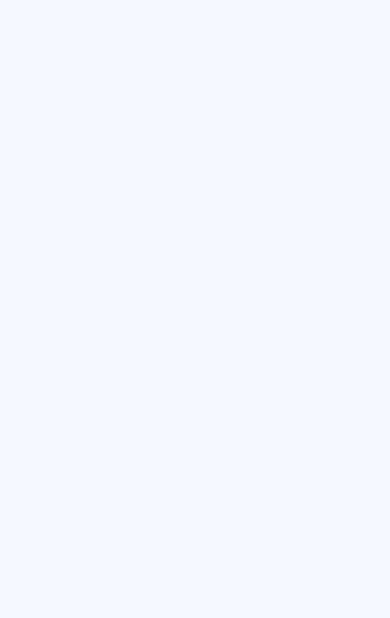
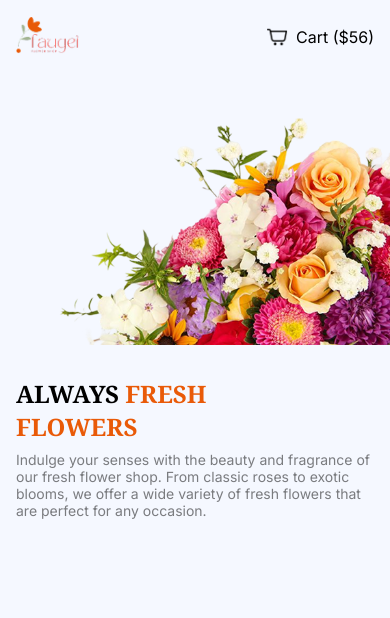
Before and after one commit to Mostafiz002/A2, a plain HTML site: page index.html in a window 390 px wide. Drawn offline with Linux system fonts and the light colour scheme.

Commit message:
added responsive navbar and banner section

```diff
--- a/index.html
+++ b/index.html
@@ -12,7 +12,38 @@
     <title>Assignment 2</title>
   </head>
   <body>
-    <header></header>
+    <header>
+      <nav>
+        <div class="logo"><img src="./asset/logo.png" alt="" /></div>
+        <div class="menu">
+          <ul>
+            <li>
+              <a href="#"><span class="home-text">Home</span></a>
+            </li>
+            <li><a href="#">Shop</a></li>
+            <li><a href="#">About us</a></li>
+          </ul>
+          <div class="cart">
+            <img src="./asset/icons8-cart-48.png" alt="" />
+            <h5>Cart ($56)</h5>
+          </div>
+        </div>
+      </nav>
+      <!-- hero section  -->
+      <div class="hero">
+        <div class="content">
+          <h1>
+            ALWAYS <span class="h1-span">FRESH <br />FLOWERS</span>
+          </h1>
+          <p>
+            Indulge your senses with the beauty and fragrance of our fresh
+            flower shop. From classic roses to exotic blooms, we offer a wide
+            variety of fresh flowers that are perfect for any occasion.
+          </p>
+        </div>
+        <div class="hero-img"><img src="./asset/hero-flower.png" alt="" /></div>
+      </div>
+    </header>
     <main></main>
     <footer></footer>
   </body>
--- a/styles/style.css
+++ b/styles/style.css
@@ -18,7 +18,7 @@
 body {
   font-family: "Inter", sans-serif;
   background-color: rgba(245, 248, 255, 1);
-  width: 1140px;
+  max-width: 1140px;
   margin: 0 auto;
 }
 
@@ -36,3 +36,148 @@ h5,
 p {
   margin: 0;
 }
+
+/* nav section */
+nav {
+  display: flex;
+  justify-content: space-between;
+  align-items: center;
+  padding: 24px 0;
+}
+
+.menu {
+  display: flex;
+  gap: 48px;
+}
+.menu ul {
+  display: flex;
+  gap: 48px;
+  padding: 0;
+}
+
+.menu ul li {
+  list-style: none;
+}
+
+.menu ul li a {
+  text-decoration: none;
+  color: rgb(137, 135, 161);
+  font-size: 16px;
+  font-weight: 400;
+  line-height: 24px;
+  letter-spacing: 0%;
+  text-align: left;
+}
+
+.home-text {
+  color: rgb(37, 36, 50);
+  font-size: 16px;
+  font-weight: 700;
+  line-height: 24px;
+  letter-spacing: 0%;
+  text-align: left;
+}
+
+.cart {
+  display: flex;
+  align-items: center;
+  gap: 8px;
+}
+
+.cart img {
+  width: 22px;
+}
+
+.cart h5 {
+  color: rgb(0, 0, 0);
+  font-size: 16px;
+  font-weight: 400;
+  line-height: 24px;
+  letter-spacing: 0%;
+  text-align: left;
+}
+
+/* hero section */
+.hero {
+  display: flex;
+  gap: 0;
+  justify-content: space-between;
+  align-items: center;
+  padding: 120px 0;
+}
+
+.content {
+  display: flex;
+  flex-direction: column;
+  gap: 8px;
+}
+
+h1 {
+  font-family: Noto Serif;
+  font-size: 65px;
+  font-weight: 700;
+  line-height: 89px;
+  letter-spacing: 0%;
+  text-align: left;
+  color: #000;
+}
+
+.h1-span {
+  color: rgb(233, 90, 8);
+}
+
+p {
+  color: rgba(0, 0, 0, 0.5);
+  font-size: 22px;
+  font-weight: 400;
+  line-height: 27px;
+  letter-spacing: 0%;
+  text-align: left;
+}
+
+/* responsive style */
+@media screen and (max-width: 576px) {
+  .menu ul {
+    display: none;
+  }
+  nav {
+    padding: 16px;
+  }
+  .logo img {
+    width: 63px;
+    height: 38px;
+  }
+
+  /* hero section */
+  .hero {
+    gap: 28px;
+    flex-direction: column-reverse;
+    padding: 28px 0 96px 0;
+  }
+
+  .hero-img {
+    width: 100%;
+  }
+
+  .hero-img img {
+    width: 100%;
+    height: auto;
+  }
+
+  h1 {
+    font-size: 24px;
+    font-weight: 700;
+    line-height: 33px;
+    letter-spacing: 0%;
+  }
+  p {
+    font-size: 14px;
+    font-weight: 400;
+    line-height: 17px;
+    letter-spacing: 0%;
+  }
+
+  .content {
+    padding: 0 16px;
+  }
+}
```
Also changed, not shown: asset/icons8-cart-48.png (added).
